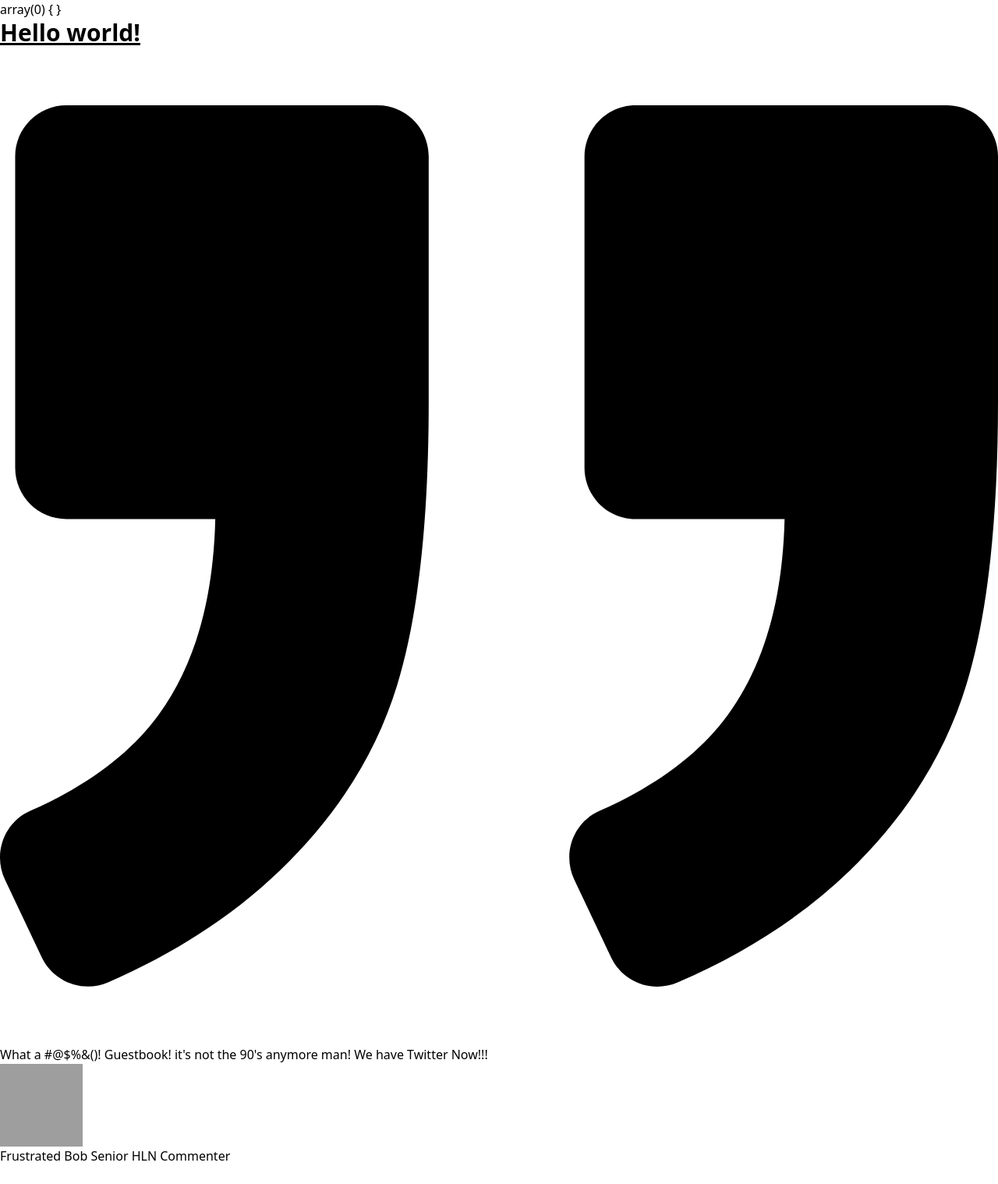
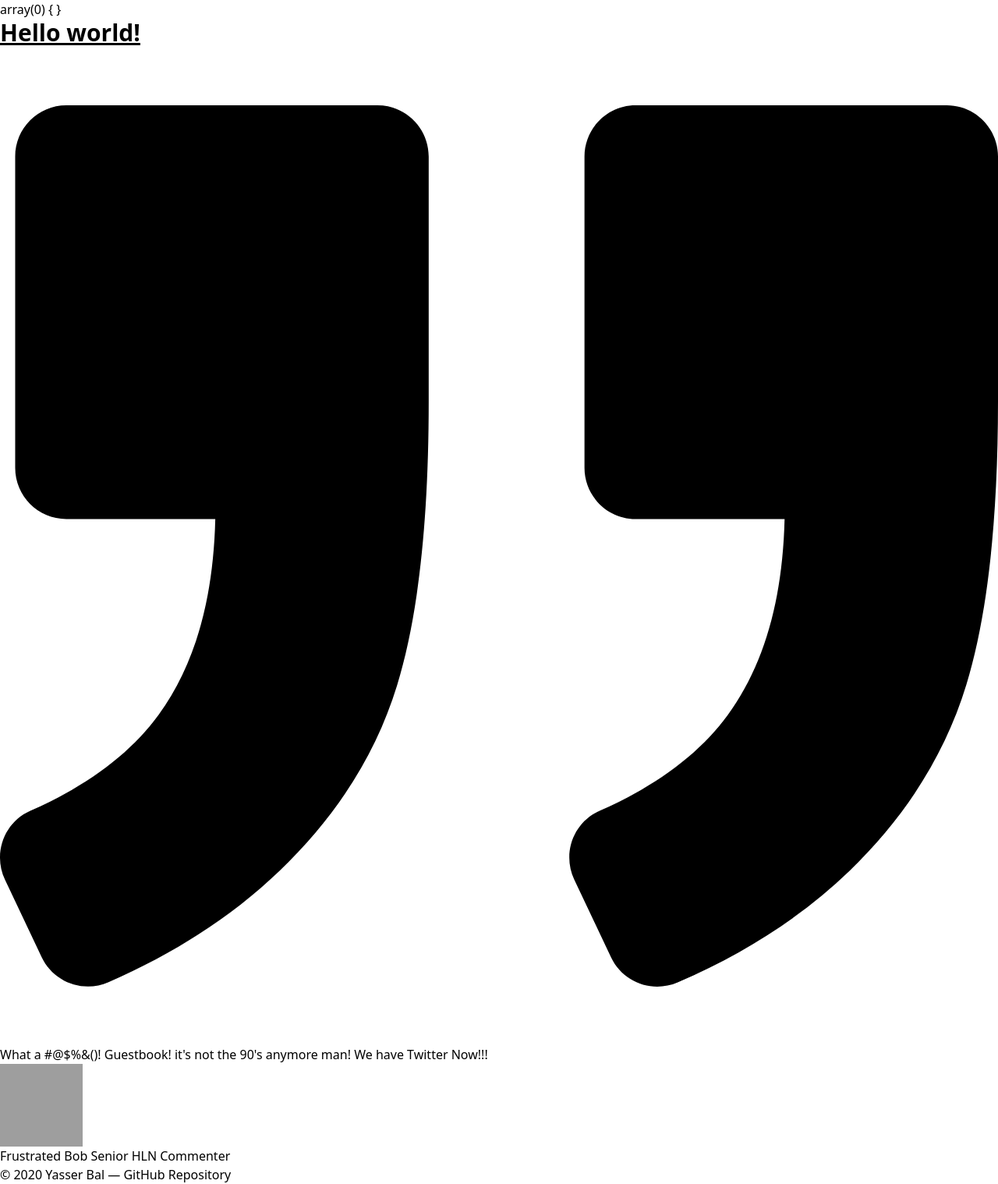
Before and after one commit to YasserB94/PHP-GuestBook, a PHP site: page / in a window 1280 px wide. Shown: the whole page at 78% size. Before the commit the page ends 1488 px from the top, so only its background shows below. Run offline with PHP 8.4, Linux system fonts and the light colour scheme; grey boxes are pictures that could not be loaded.

Commit message:
Added closing for containers uswed to display posts

```diff
--- a/Views/footerView.php
+++ b/Views/footerView.php
@@ -1,6 +1,17 @@
 <?php
         declare(strict_types=1);
 ?>
-
+<!--CLOSE CONTAINERS FOR POSTS OVERVIEW-->
+</div>
+</div>
+</section>
+<footer class="text-gray-600 body-font">
+  <div class="container px-5 py-8 mx-auto flex items-center sm:flex-row flex-col">
+    <p class="text-sm text-gray-500 sm:ml-4 sm:pl-4 sm:border-l-2 sm:border-gray-200 sm:py-2 sm:mt-0 mt-4">© 2020
+        Yasser Bal —
+      <a href="https://github.com/YasserB94/PHP-GuestBook" class="text-gray-600 ml-1" rel="noopener noreferrer" target="_blank">GitHub Repository</a>
+    </p>
+  </div>
+</footer>
 </body>
 </html>
```
